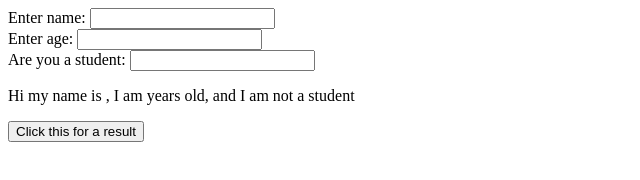
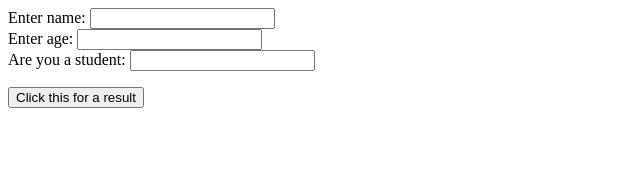
Before and after one commit to teranuu/demo-repo, a plain HTML site: page index.html in a window 1280 px wide. Both pictures are taken after a click on the button "Click this for a result". Shown: the whole page, without its empty margins (0-640 px from the left). Drawn offline with Linux system fonts and the light colour scheme.

Commit message:
changed click function and naming conventions (note: needs try catch for user input)

```diff
--- a/index.html
+++ b/index.html
@@ -10,27 +10,41 @@
         <!--forms that contain labels with input type text to input your information here!-->
             <label for="id_name">Enter name: </label>
                 <input type="text" id="id_name" name="id_name"><br>
+
             <label for="id_age">Enter age: </label>
-                <input type="text" id="id_age" name="id_age"><br>
+                <input type="number" id="id_age" name="id_age"><br>
+
             <label for="id_student">Are you a student: </label>
                 <input type="text" id="id_student" name="id_student"><br>
 
         </form>
+
+
         <p id="demo"></p>
 
         <!--button executes displayInfo() from javascript below hihihi-->
 
-        <button type = "button" id="btn_click" onclick="displayInfo()">Click this for a result</button>
+        <button type = "button" id="btn_click">Click this for a result</button>
     </body>
 
     <script>
+
+        document.getElementById("btn_click").addEventListener("click", displayInfo);
+
        //your generic ass function
         function displayInfo(){
 
-            let name=document.getElementById("id_name").value;
-            let age=document.getElementById("id_age").value;//this is how you retrieve data from html id
+            let userName=document.getElementById("id_name").value;
+            let userAge=document.getElementById("id_age").value;//this is how you retrieve data from html id
             let isStudent=document.getElementById("id_student").value;
             let student = "";
+
+            if(!userName || !userAge || !isStudent){
+                alert("Please input all fields!");
+                return;
+
+            }
+
 
             if(isStudent.toLowerCase() == "yes"){
                 student = "am a student";
@@ -38,12 +52,10 @@
                     student = "am not a student";
             }
 
-            if(name != null){
-                document.getElementById("demo").innerHTML = `Hi my name is ${name}, I am ${age} years old, and I ${student}`;
-                //we use this shit to display the final string with all the information
-            }
-
-            console.log(`Hi my name is ${name}, I am ${age} years old, and I ${student}`);
+            //we use this shit to display the final string with all the information inputted
+            let message = `Hi my name is ${userName}, I am ${userAge} years old, and I ${student}`;
+            document.getElementById("demo").innerHTML = message;
+            console.log(message);
             //same thing but you can see this fuck from web console
         }
 
```
